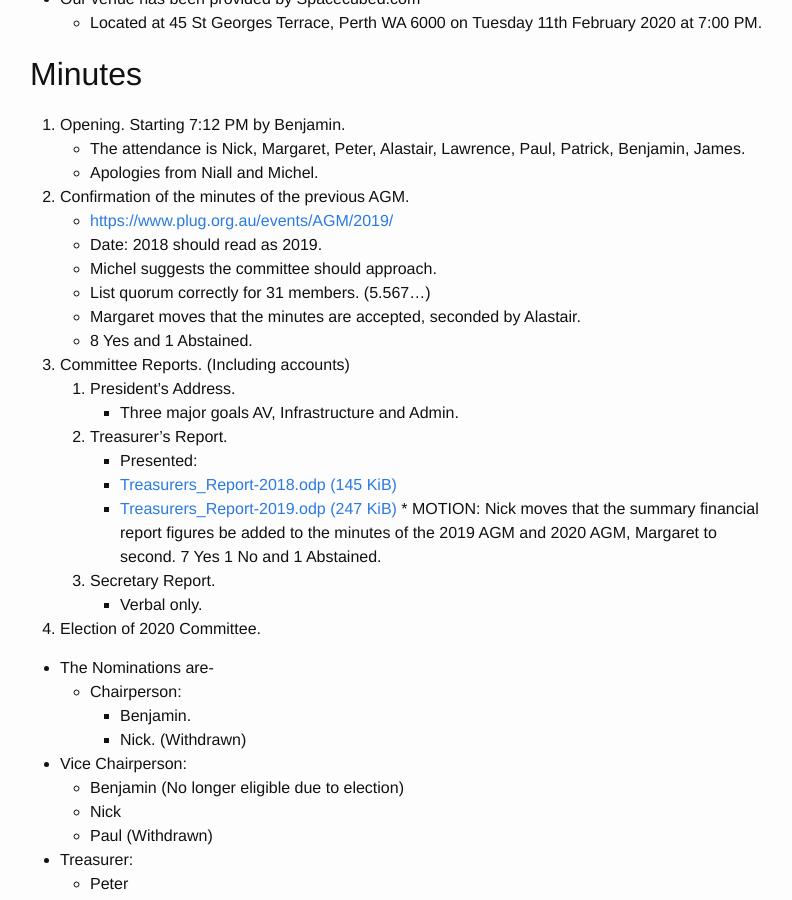
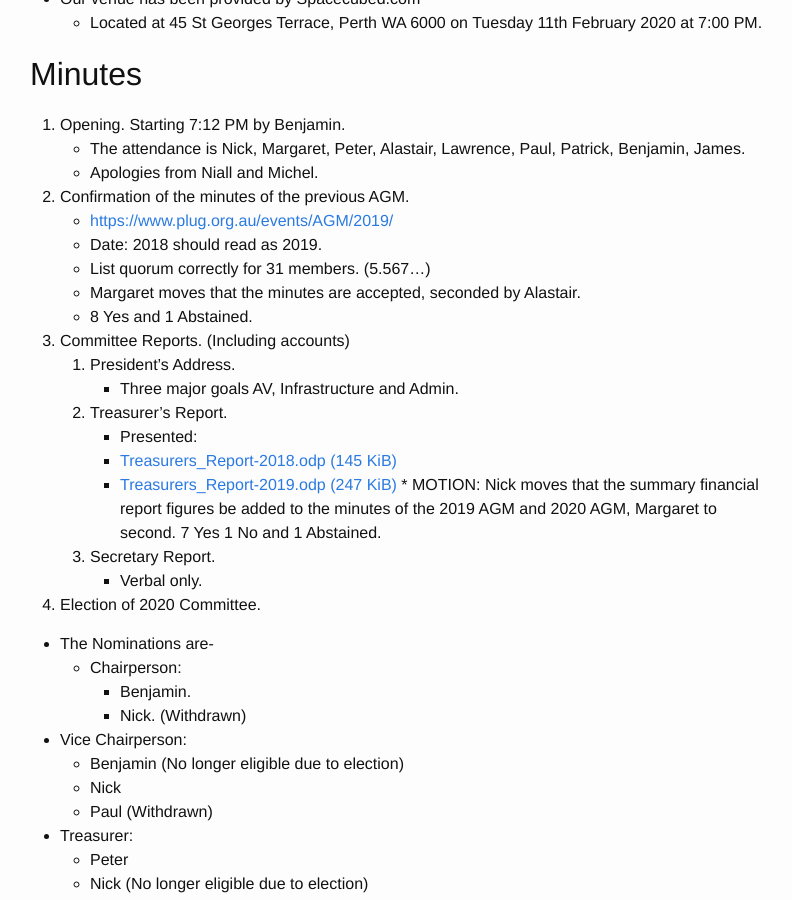
Before and after one commit to plugorgau/plugorgau.github.io, a Jekyll site: the page built from pages/events/committee/2020.md, in a window 1280 px wide and 900 px high, scrolled down 328 px. Shown: the whole window, without its empty margins (240-1032 px from the left). Built offline with Jekyll 4.4.1, drawn with Linux system fonts in a browser that asks for light colours; nearby versions of some CDN libraries.

Commit message:
typographical error: suggestion from 2019.md

```diff
--- a/pages/events/committee/2020.md
+++ b/pages/events/committee/2020.md
@@ -18,7 +18,6 @@ permalink: /events/AGM/2020/
 1. Confirmation of the minutes of the previous AGM.
   - [https://www.plug.org.au/events/AGM/2019/](/events/AGM/2019/)
   - Date: 2018 should read as 2019.
-  - Michel suggests the committee should approach.
   - List quorum correctly for 31 members. (5.567...)
   - Margaret moves that the minutes are accepted, seconded by Alastair.
     - 8 Yes and 1 Abstained.
```
